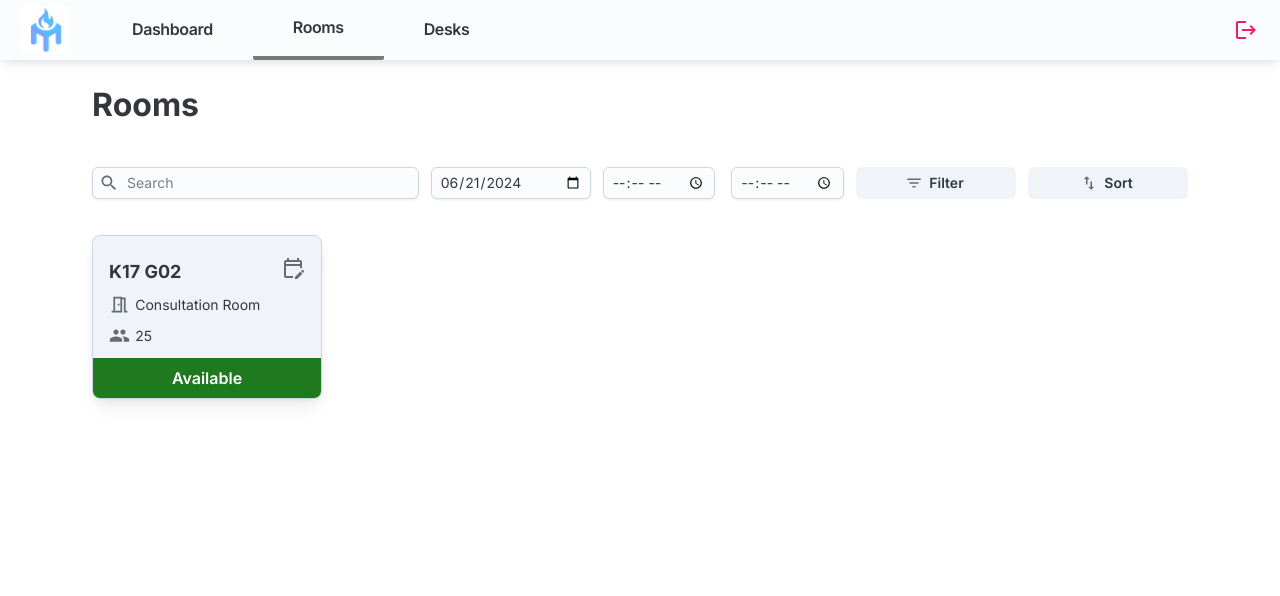
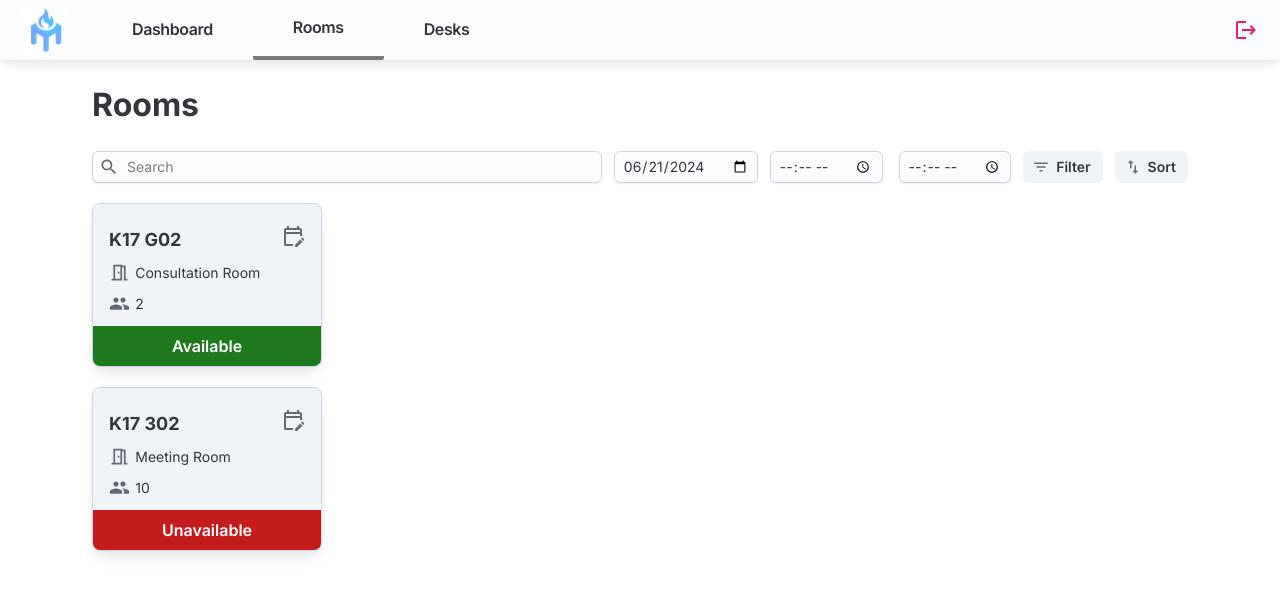
Before and after one commit to unsw-cse-comp99-3900/capstone-project-3900h13bfrancophiles, a Next.js app in the folder frontend/: page /rooms in a window 1280 px wide. Shown: the top 596 px of the page. Built offline with nearby package versions, Linux system fonts and the light colour scheme.

Commit message:
multiple room cards

```diff
--- a/frontend/app/(pages)/rooms/page.tsx
+++ b/frontend/app/(pages)/rooms/page.tsx
@@ -3,7 +3,7 @@
 import RoomCard from "@/app/components/roomCard";
 import SearchIcon from "@mui/icons-material/Search";
 import FilterListIcon from "@mui/icons-material/FilterList";
-import SwapVertIcon from '@mui/icons-material/SwapVert';
+import SwapVertIcon from "@mui/icons-material/SwapVert";
 import * as React from "react";
 import {
   Box,
@@ -15,42 +15,86 @@ import {
   Option,
   Modal,
   ModalDialog,
-  TextField,
+  Stack,
 } from "@mui/joy";
+
+interface FilterOption {
+  value: string;
+  label: string;
+}
+
+const FilterControl = ({
+  label,
+  placeholder,
+  options,
+}: {
+  label: string;
+  placeholder: string;
+  options: FilterOption[];
+}) => (
+  <FormControl size="sm">
+    <FormLabel>{label}</FormLabel>
+    <Select size="sm" placeholder={placeholder}>
+      {options.map((option) => (
+        <Option key={option.value} value={option.value}>
+          {option.label}
+        </Option>
+      ))}
+    </Select>
+  </FormControl>
+);
+
+// TODO: replace with real data, this is just placeholder till an endpoint to pull data from is made
+const rooms = [
+  {
+    id: "1",
+    name: "K17 G02",
+    type: "Consultation Room",
+    capacity: 2,
+    available: true,
+  },
+  {
+    id: "2",
+    name: "K17 302",
+    type: "Meeting Room",
+    capacity: 10,
+    available: false,
+  },
+];
 
 const renderFilters = () => (
   <React.Fragment>
-    <FormControl size="sm">
-      <FormLabel>Type</FormLabel>
-      <Select
-        size="sm"
+    <FilterControl
+      label="Type"
       placeholder="Filter by room type"
-        slotProps={{ button: { sx: { whiteSpace: "nowrap" } } }}
-      >
-        <Option value="meeting-room">Meeting Room</Option>
-        <Option value="consult-room">Consult Room</Option>
-        <Option value="conference-room">Conference Room</Option>
-      </Select>
-    </FormControl>
-    <FormControl size="sm">
-      <FormLabel>Capacity</FormLabel>
-      <Select size="sm" placeholder="All">
-        <Option value="all">All</Option>
-        <Option value="refund">1+</Option>
-        <Option value="purchase">2+</Option>
-        <Option value="debit">3+</Option>
-        <Option value="debit">4+</Option>
-        <Option value="debit">5+</Option>
-        <Option value="debit">6+</Option>
-      </Select>
-    </FormControl>
+      options={[
+        { value: "meeting-room", label: "Meeting Room" },
+        { value: "consult-room", label: "Consult Room" },
+        { value: "conference-room", label: "Conference Room" },
+      ]}
+    />
+    <FilterControl
+      label="Capacity"
+      placeholder="All"
+      options={[
+        { value: "all", label: "All" },
+        { value: "1", label: "1+" },
+        { value: "2", label: "2+" },
+        { value: "3", label: "3+" },
+        { value: "4", label: "4+" },
+        { value: "5", label: "5+" },
+        { value: "6", label: "6+" },
+      ]}
+    />
   </React.Fragment>
 );
 
 export default function Rooms() {
   const [filtersOpen, setFiltersOpen] = React.useState(false);
   const [sort, setSort] = React.useState(false);
-  const [date, setDate] = React.useState(new Date().toISOString().split('T')[0].toString());
+  const [date, setDate] = React.useState(
+    new Date().toISOString().split("T")[0].toString()
+  );
 
   const toggleFilters = () => {
     setFiltersOpen(!filtersOpen);
@@ -58,23 +102,19 @@ export default function Rooms() {
 
   const toggleSort = () => {
     setSort(!sort);
-	}
+  };
 
   return (
     <>
       <h1>Rooms</h1>
-      <Box
+      <Stack
         className="SearchAndFilters"
         sx={{
           borderRadius: "sm",
-          py: 2,
-          display: { xs: "none", sm: "flex" },
-          flexWrap: "nowrap",
+          flexWrap: "wrap",
           gap: 1.5,
-          "& > *": {
-            minWidth: { xs: "120px", md: "160px" },
-          },
           alignItems: "center",
+          flexDirection: "row",
         }}
       >
         {/* TODO: Make this actually search and apply the filter */}
@@ -90,7 +130,9 @@ export default function Rooms() {
             type="date"
             defaultValue={date}
             onChange={(event) => {
-              const d = new Date(event.target.value).toISOString().split('T')[0];
+              const d = new Date(event.target.value)
+                .toISOString()
+                .split("T")[0];
               setDate(d);
             }}
           />
@@ -100,7 +142,6 @@ export default function Rooms() {
             <Input
               type="time"
               defaultValue=""
-
               size="sm"
               sx={{ width: "100%" }}
             />
@@ -132,7 +173,7 @@ export default function Rooms() {
         >
           Sort
         </Button>
-      </Box>
+      </Stack>
 
       <Modal
         open={filtersOpen}
@@ -170,7 +211,9 @@ export default function Rooms() {
         </ModalDialog>
       </Modal>
 
-      <RoomCard />
+      {rooms.map((room) => (
+        <RoomCard key={room.id} room={room} />
+      ))}
     </>
   );
 }
--- a/frontend/app/components/roomCard.tsx
+++ b/frontend/app/components/roomCard.tsx
@@ -6,10 +6,19 @@ import PeopleIcon from "@mui/icons-material/People";
 import MeetingRoomOutlinedIcon from "@mui/icons-material/MeetingRoomOutlined";
 import EditCalendarOutlinedIcon from "@mui/icons-material/EditCalendarOutlined";
 
-export default function RoomCard() {
-  // TODO: set status based on database for the room
-  const [available, setAvailable] = React.useState(true);
+export type RoomData = {
+  id: string;
+  name: string;
+  type: string;
+  capacity: number;
+  available: boolean;
+};
 
+interface RoomCardProps {
+  room: RoomData;
+}
+
+export default function RoomCard({ room }: RoomCardProps) {
   return (
     <Card
       sx={{
@@ -21,7 +30,6 @@ export default function RoomCard() {
       }}
     >
       <CardContent>
-        {/* TODO: Make link to the cal for individual room page */}
         <Stack spacing={'10px'}>
           <Stack
             justifyContent="space-between"
@@ -29,8 +37,7 @@ export default function RoomCard() {
             sx={{ flexDirection: "row" }}
           >
             <Typography level="title-lg" sx={{ mt: 1, fontWeight: "xl" }}>
-              {/* TODO: Make Variable from data */}
-              K17 G02
+              {room.name}
             </Typography>
             <EditCalendarOutlinedIcon />
           </Stack>
@@ -38,21 +45,19 @@ export default function RoomCard() {
             level="body-sm"
             startDecorator={<MeetingRoomOutlinedIcon />}
           >
-            {/* TODO: Make Variable from data */}
-            Consultation Room
+            {room.type}
           </Typography>
           <Typography level="body-sm" startDecorator={<PeopleIcon />}>
-            {/* TODO: Make Variable from data */}
-            25
+            {room.capacity}
           </Typography>
         </Stack>
       </CardContent>
       <CardOverflow
         variant="solid"
-        color={available ? "success" : "danger"}
+        color={room.available ? "success" : "danger"}
         sx={{ padding: "8px", alignItems: "center", flexWrap: "wrap" }}
       >
-        <b>{available ? "Available" : "Unavailable"}</b>
+        <b>{room.available ? "Available" : "Unavailable"}</b>
       </CardOverflow>
     </Card>
   );
```
Lines whose indentation alone changed are shown as unchanged.
